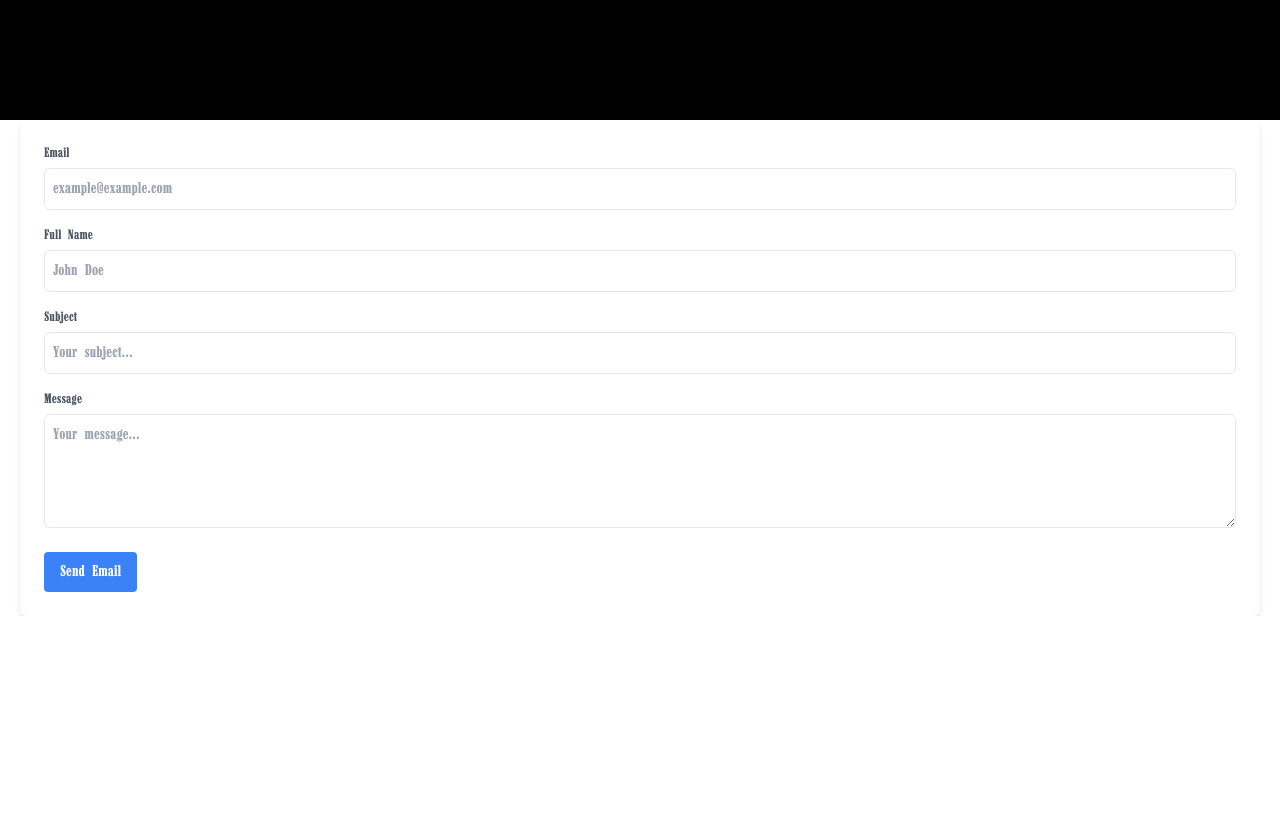
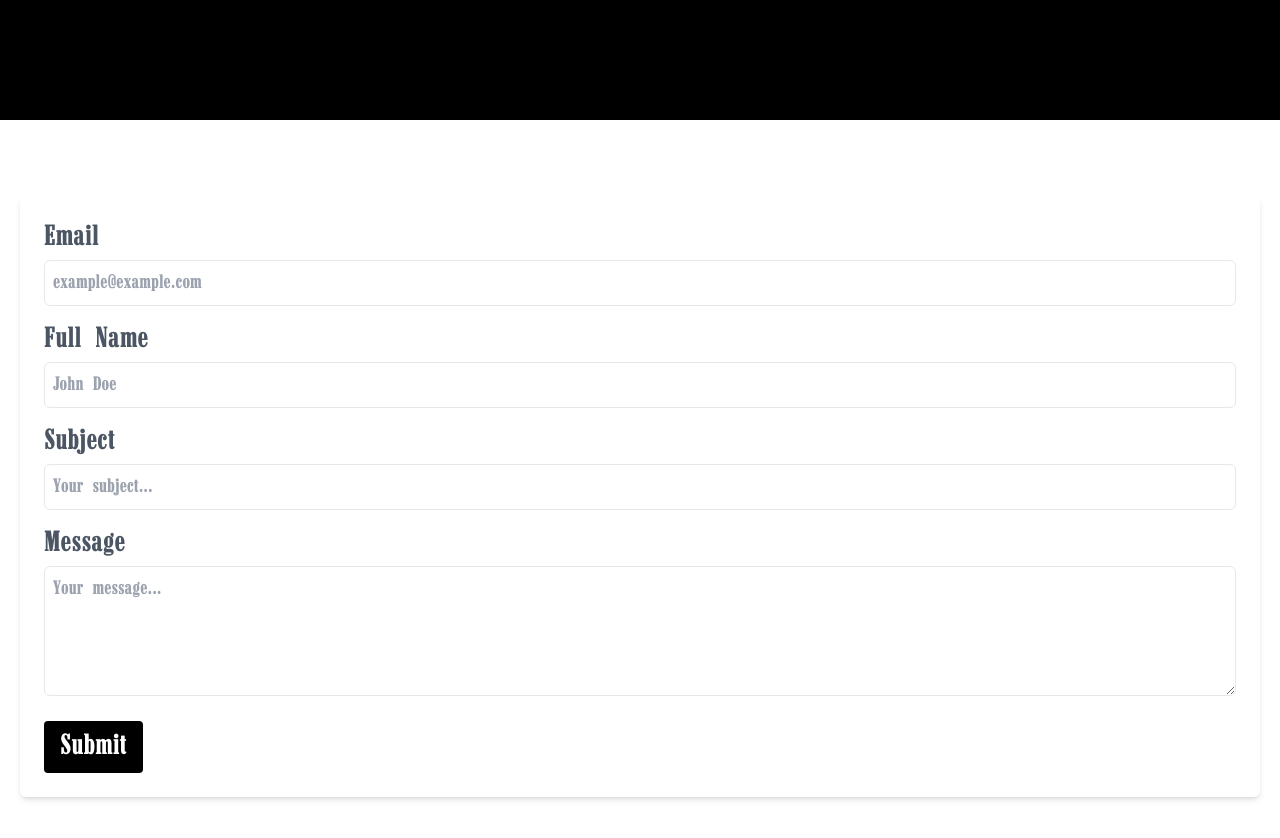
Before and after one commit to foleyb25/firstservicesgroup, a Vue app: page /#/contact in a window 1280 px wide. Shown: the part 680-1518 px from the top of the page. Before the commit the page ends 1296 px from the top, so only its background shows below. Built offline with nearby package versions, Linux system fonts and the light colour scheme.

Commit message:
Updating contact page

```diff
--- a/src/pages/ContactView.vue
+++ b/src/pages/ContactView.vue
@@ -3,35 +3,42 @@
         <div class="w-full h-full flex flex-col md:flex-row justify-center items-center mb-5">
             <h1 class="text-white text-3xl mb-4">Contact</h1>
         </div>
-         <form v-if="!messageStatus" @submit.prevent="sendEmail()" class="bg-white p-6 rounded-md shadow-md">
-             <div class="mb-4">
-                 <label for="email" class="block text-sm font-medium text-gray-600">Email</label>
-                 <input v-model="email" type="email" id="email" placeholder="example@example.com" required class="mt-1 p-2 w-full border rounded-md">
+        <form v-if="!messageStatus" @submit.prevent="sendEmail()" class="bg-white p-6 rounded-md shadow-md mt-24">
+            <div class="mb-4 text-xl">
+                <label for="email" class="block text-3xl font-medium text-gray-600">Email</label>
+                <input v-model="email" type="email" id="email" placeholder="example@example.com" required
+                    class="mt-1 p-2 w-full border rounded-md">
             </div>
-             <div class="mb-4">
-                 <label for="fullName" class="block text-sm font-medium text-gray-600">Full Name</label>
-                 <input v-model="fullName" id="fullName" placeholder="John Doe" required class="mt-1 p-2 w-full border rounded-md">
+            <div class="mb-4 text-xl">
+                <label for="fullName" class="block text-3xl font-medium text-gray-600">Full Name</label>
+                <input v-model="fullName" id="fullName" placeholder="John Doe" required
+                    class="mt-1 p-2 w-full border rounded-md">
             </div>
-             <div class="mb-4">
-                 <label for="subject" class="block text-sm font-medium text-gray-600">Subject</label>
-                 <input v-model="subject" id="subject" placeholder="Your subject..." required class="mt-1 p-2 w-full border rounded-md">
+            <div class="mb-4 text-xl">
+                <label for="subject" class="block text-3xl font-medium text-gray-600">Subject</label>
+                <input v-model="subject" id="subject" placeholder="Your subject..." required
+                    class="mt-1 p-2 w-full border rounded-md">
             </div>
-             <div class="mb-4">
-                 <label for="message" class="block text-sm font-medium text-gray-600">Message</label>
-                 <textarea v-model="message" id="message" rows="4" placeholder="Your message..." required class="mt-1 p-2 w-full border rounded-md"></textarea>
+            <div class="mb-4 text-xl">
+                <label for="message" class="block text-3xl font-medium text-gray-600">Message</label>
+                <textarea v-model="message" id="message" rows="4" placeholder="Your message..." required
+                    class="mt-1 p-2 w-full border rounded-md"></textarea>
             </div>
             <div class="mb-4 hidden">
-                 <label for="middle-name" class="block text-sm font-medium text-gray-600"></label>
-                 <textarea v-model="middleName" id="message" rows="4" placeholder="Your message..." class="mt-1 p-2 w-full border rounded-md"></textarea>
+                <label for="middle-name" class="block text-3xl font-medium text-gray-600"></label>
+                <textarea v-model="middleName" id="message" rows="4" placeholder="Your message..."
+                    class="mt-1 p-2 w-full border rounded-md"></textarea>
             </div>
-             <button :disabled="processingRequest" type="submit" class="bg-blue-500 text-white px-4 py-2 rounded hover:bg-blue-600 focus:outline-none focus:ring-2 focus:ring-blue-400 focus:ring-opacity-50">
-                 Send Email
+            <button :disabled="processingRequest" type="submit"
+                class="bg-black hover:bg-gray-500 hover:text-black  text-3xl text-white px-4 py-2 rounded focus:outline-none focus:ring-2 focus:ring-gray-800 focus:ring-opacity-50 transition duration-300">
+                Submit
             </button>
         </form>
         <div v-else class="w-full flex justify-center">
-         <div  class="bg-green-100 p-6 rounded-md shadow-md w-1/2 m-48">
+            <div class="bg-green-100 p-6 rounded-md shadow-md w-1/2 m-48">
                 <div class="flex items-center space-x-3">
-                <svg xmlns="http://www.w3.org/2000/svg" class="h-6 w-6 text-green-500" fill="none" viewBox="0 0 24 24" stroke="currentColor">
+                    <svg xmlns="http://www.w3.org/2000/svg" class="h-6 w-6 text-green-500" fill="none" viewBox="0 0 24 24"
+                        stroke="currentColor">
                         <path strokeLinecap="round" strokeLinejoin="round" strokeWidth="2" d="M5 13l4 4L19 7"></path>
                     </svg>
                     <div>
@@ -41,12 +48,13 @@
                 </div>
             </div>
         </div>
+        <div class="mt-24 w-full h-8"></div>
     </div>
 </template>
 
 
 <script setup>
-import {ref} from "vue"
+import { ref } from "vue"
 import axios from "axios"
 
 const email = ref("");
@@ -59,7 +67,7 @@ const processingRequest = ref(false);
 
 
 const sendEmail = async () => {
-    if(middleName?.value) return
+    if (middleName?.value) return
     processingRequest.value = true;
     try {
         const mailStatus = await axios.post('https://allthingsgreat-api-prod-90e76e1469ed.herokuapp.com/api/v2/utility/sendEmail', {
@@ -69,11 +77,11 @@ const sendEmail = async () => {
             subject: subject.value,
         })
 
-        if(mailStatus.status === 200) {
+        if (mailStatus.status === 200) {
             messageStatus.value = mailStatus
         }
 
-    } catch(e) {
+    } catch (e) {
         console.log(e.message)
     } finally {
         processingRequest.value = false
@@ -82,6 +90,4 @@ const sendEmail = async () => {
 
 </script>
 
-<style lang="scss" scoped>
-
-</style>
+<style lang="scss" scoped></style>
```
Lines whose indentation alone changed are shown as unchanged.
